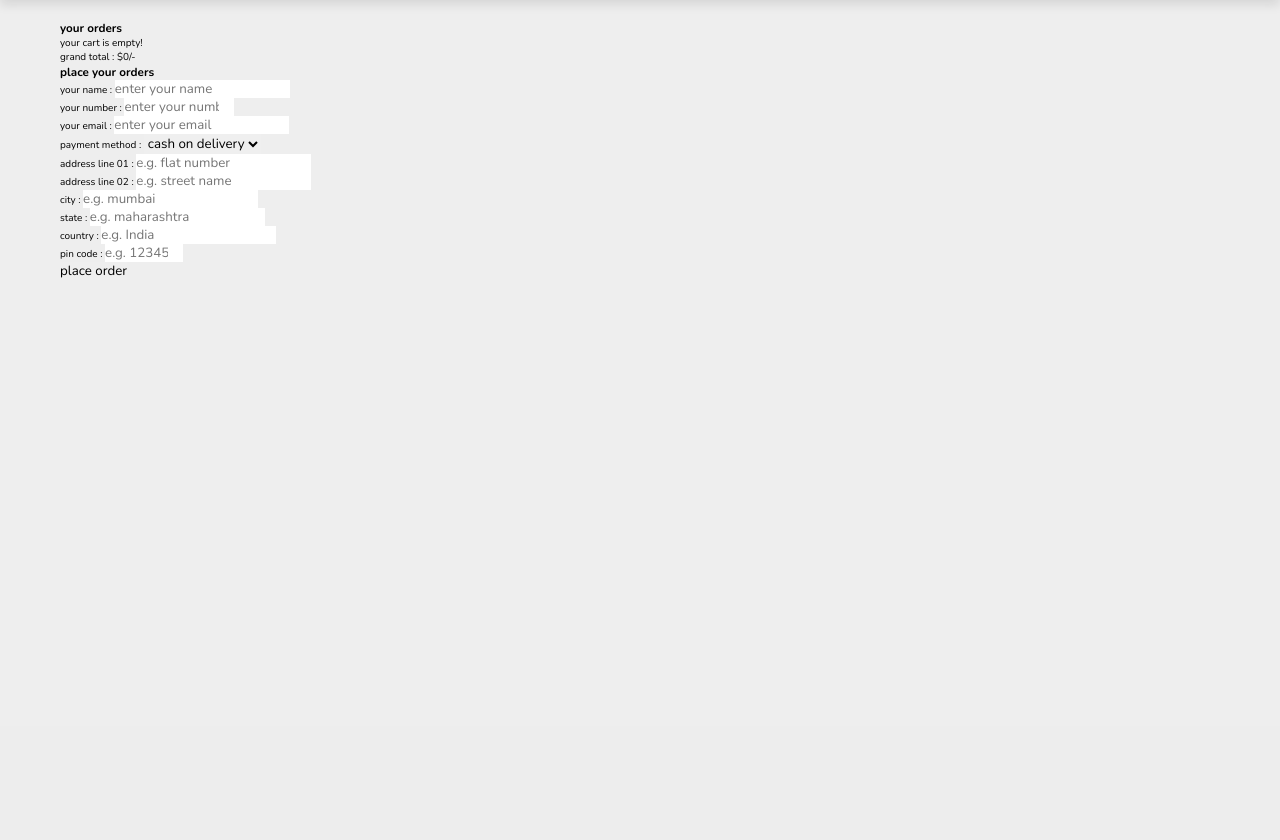
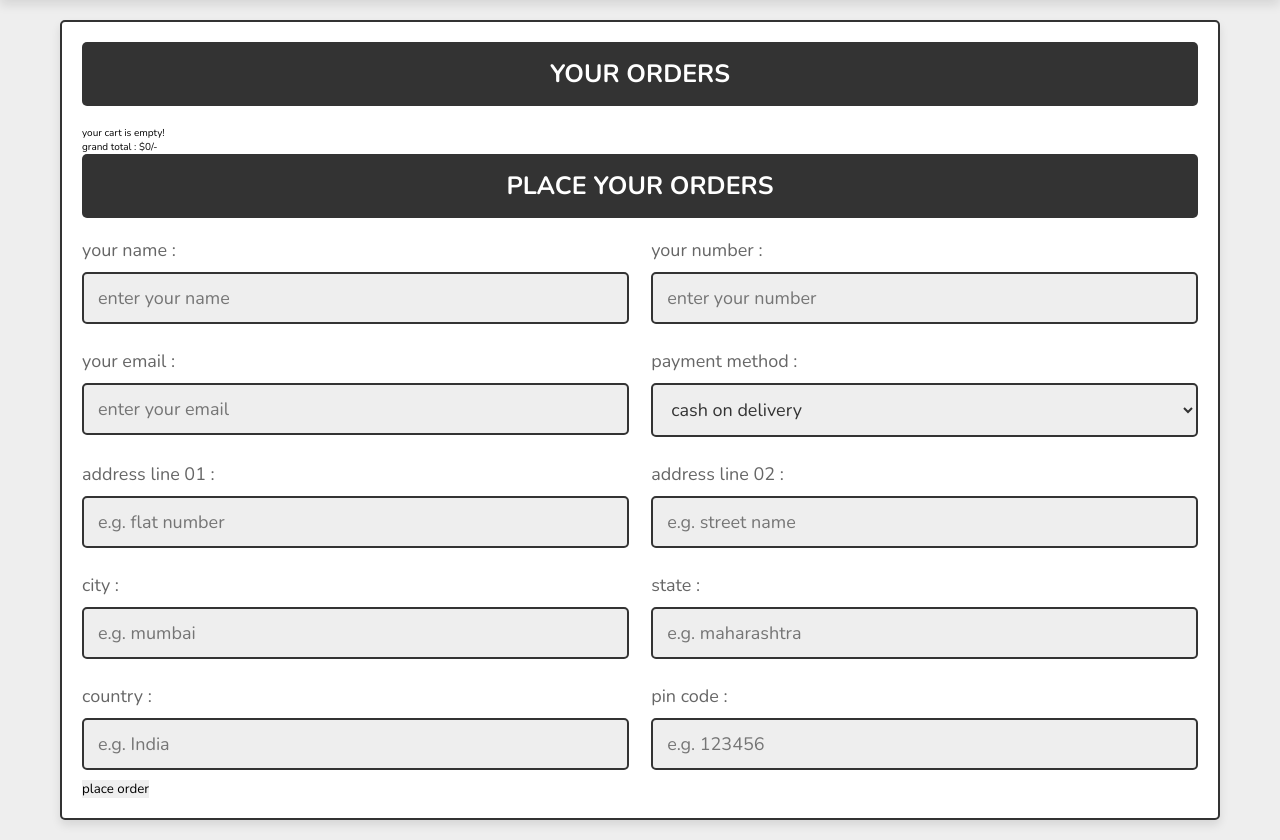
Before and after one commit to SEPIIDN/Project, a PHP site: page /checkout.php in a window 1280 px wide. Shown: the part 74-914 px from the top of the page. Before the commit the page ends 352 px from the top, so only its background shows below. Run offline with PHP 8.4, Linux system fonts and the light colour scheme; the visitor is signed in with stand-in values (Sample User, id 1); data that the repository does not hold is empty; some libraries are stand-ins or nearby versions.

Commit message:
styled the checkout section

```diff
--- a/css/style.css
+++ b/css/style.css
@@ -510,3 +510,49 @@ section{
    color:var(--red);
    margin-right: auto;
 }
+
+.checkout-orders form{
+    padding:2rem;
+    border:var(--border);
+    background-color: var(--white);
+    box-shadow: var(--box-shadow);
+    border-radius: .5rem;
+ }
+
+ .checkout-orders form h3{
+    border-radius: .5rem;
+    background-color: var(--black);
+    color:var(--white);
+    padding:1.5rem 1rem;
+    text-align: center;
+    text-transform: uppercase;
+    margin-bottom: 2rem;
+    font-size: 2.5rem;
+ }
+
+ .checkout-orders form .flex{
+    display: flex;
+    flex-wrap: wrap;
+    gap:1.5rem;
+    justify-content: space-between;
+ }
+
+ .checkout-orders form .flex .inputBox{
+    width: 49%;
+ }
+
+ .checkout-orders form .flex .inputBox .box{
+    width: 100%;
+    border:var(--border);
+    border-radius: .5rem;
+    font-size: 1.8rem;
+    color:var(--black);
+    padding:1.2rem 1.4rem;
+    margin:1rem 0;
+    background-color: var(--light-bg);
+ }
+
+ .checkout-orders form .flex .inputBox span{
+    font-size: 1.8rem;
+    color:var(--light-color);
+ }
```
